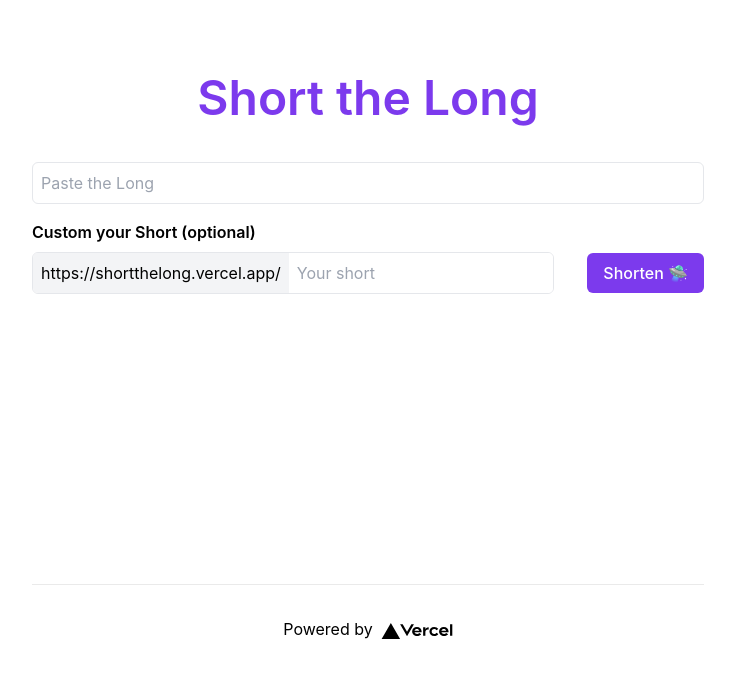
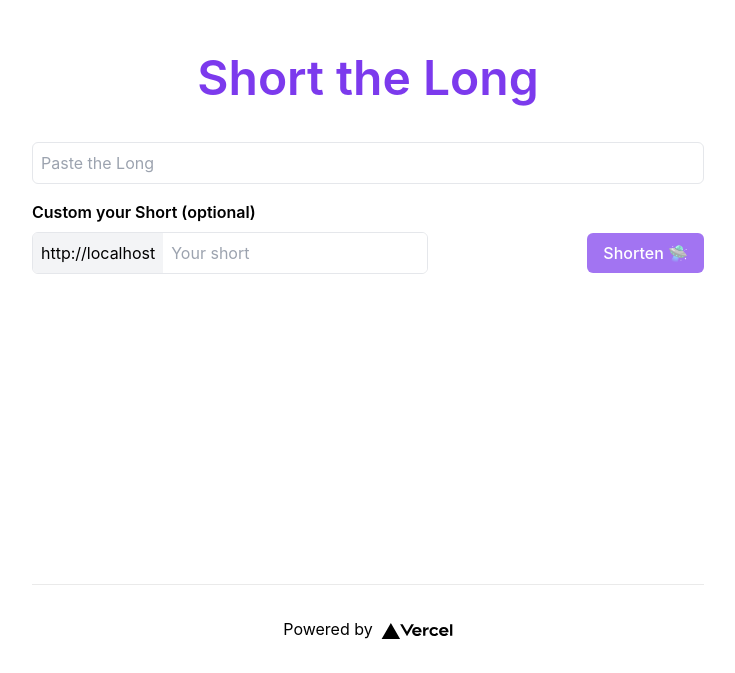
Before and after one commit to huylee99/link-shortener, a Next.js app: page / in a window 1280 px wide. Shown: the part 216-889 px from the top of the page, without its empty margins (272-1007 px from the left). Built offline with nearby package versions, Linux system fonts and the light colour scheme.

Commit message:
add middleware, save history in local storage

```diff
--- /dev/null
+++ b/components/create-short-url.tsx
@@ -0,0 +1,102 @@
+import type { NextPage } from "next";
+import { ChangeEvent, useState } from "react";
+import Head from "next/head";
+import Image from "next/image";
+import ShortLinkMenu from "../components/short-link-menu";
+import usePostShortURL from "../hooks/usePostShortURL";
+
+import styles from "../styles/Home.module.css";
+
+const CreateShortUrl: NextPage = () => {
+  const [formData, setFormData] = useState<{
+    sourceUrl: string;
+    short: string;
+  }>({
+    sourceUrl: "",
+    short: "",
+  });
+
+  const isInputValid = formData.sourceUrl.startsWith("https://") || formData.sourceUrl.startsWith("http://");
+
+  const { data, isPending, isRejected, isResolved, getShortUrl, error } = usePostShortURL({
+    onSuccess: () => {
+      setFormData({ short: "", sourceUrl: "" });
+    },
+  });
+
+  const handleChange = (event: ChangeEvent<HTMLInputElement>) => {
+    setFormData(prevState => ({
+      ...prevState,
+      [event.target.name]: event.target.value,
+    }));
+  };
+
+  return (
+    <div className="max-w-2xl mx-auto">
+      <Head>
+        <title>Short the Long</title>
+        <meta name="description" content="Generated by create next app" />
+        <link rel="icon" href="/favicon.ico" />
+      </Head>
+
+      <main className={styles.main}>
+        <h1 className="text-5xl font-semibold mb-10 text-violet-600">Short the Long</h1>
+
+        <div className="w-full mb-4">
+          <input
+            type="text"
+            id="sourceUrl"
+            name="sourceUrl"
+            className="w-full p-2 border rounded-md disabled:opacity-80"
+            placeholder="Paste the Long"
+            onChange={handleChange}
+            value={formData.sourceUrl}
+            disabled={isPending}
+          />
+        </div>
+        <div className="w-full mb-10">
+          <h3 className="font-semibold mb-2">Custom your Short (optional)</h3>
+          <div className="flex items-center w-full">
+            <div className="flex items-center border border-gray-200 rounded-md overflow-hidden">
+              <span className="p-2 bg-gray-100">{window.location.origin}</span>
+              <input
+                type="text"
+                id="short"
+                name="short"
+                className="w-full p-2 border-none disabled:opacity-80"
+                placeholder="Your short"
+                value={formData.short}
+                onChange={handleChange}
+                disabled={isPending}
+              />
+            </div>
+            <button
+              onClick={() => getShortUrl(formData)}
+              className="py-2 px-4 bg-violet-600 ml-auto rounded-md font-medium text-white hover:bg-violet-700 transition-all disabled:opacity-70"
+              disabled={!isInputValid || isPending}
+            >
+              Shorten 🛸
+            </button>
+          </div>
+        </div>
+        {isRejected ? <span className="block p-2 bg-red-400 text-red-600">{error}</span> : null}
+        {data.length > 0 ? <ShortLinkMenu list={data} /> : null}
+      </main>
+
+      <footer className={styles.footer}>
+        <a
+          href="https://vercel.com?utm_source=create-next-app&utm_medium=default-template&utm_campaign=create-next-app"
+          target="_blank"
+          rel="noopener noreferrer"
+        >
+          Powered by{" "}
+          <span className={styles.logo}>
+            <Image src="/vercel.svg" alt="Vercel Logo" width={72} height={16} />
+          </span>
+        </a>
+      </footer>
+    </div>
+  );
+};
+
+export default CreateShortUrl;
--- /dev/null
+++ b/components/short-link-menu.tsx
@@ -0,0 +1,32 @@
+import type { ShortUrlResponse } from "../hooks/usePostShortURL";
+import useCopyToClipboard from "../hooks/useCopyToClipboard";
+
+type ShortLinkMenuProps = {
+  list: ShortUrlResponse[];
+};
+
+const ShortLinkMenu = ({ list }: ShortLinkMenuProps) => {
+  const copy = useCopyToClipboard();
+  return (
+    <>
+      <div className="w-full">
+        <h2 className="text-2xl font-medium text-violet-600 mb-4">History</h2>
+        <div className="flex flex-col -my-2">
+          {list.map(url => (
+            <div key={url.slug} className="flex items-center justify-between my-2">
+              <span>{`${window.location.origin}/${url.slug}`}</span>
+              <button
+                className="text-sm p-1 rounded-md text-violet-500 font-medium hover:text-violet-600 transition-all"
+                onClick={() => copy(`https://shortthelong.vercel.app/${url.slug}`)}
+              >
+                Copy
+              </button>
+            </div>
+          ))}
+        </div>
+      </div>
+    </>
+  );
+};
+
+export default ShortLinkMenu;
--- /dev/null
+++ b/hooks/useCopyToClipboard.ts
@@ -0,0 +1,13 @@
+import { useState } from "react";
+
+const useCopyToClipboard = () => {
+  const [status, setStatus] = useState("idle");
+
+  const copy = (text: string) => {
+    navigator.clipboard.writeText(text).then(() => setStatus("success"));
+  };
+
+  return copy;
+};
+
+export default useCopyToClipboard;
--- /dev/null
+++ b/hooks/useLocalStorage.ts
@@ -0,0 +1,24 @@
+import { Dispatch, SetStateAction, useEffect, useState } from "react";
+
+type useLocalStorageArgs = {
+  initialValue: [];
+  key: string;
+};
+
+const useLocalStorage = <T>({ initialValue, key }: useLocalStorageArgs): [T[], Dispatch<SetStateAction<T[]>>] => {
+  const [data, setData] = useState<T[]>(() => {
+    if (typeof window !== "undefined" && window.localStorage.getItem(key)) {
+      return JSON.parse(window.localStorage.getItem(key)!) as T[];
+    }
+
+    return initialValue;
+  });
+
+  useEffect(() => {
+    localStorage.setItem(key, JSON.stringify(data));
+  }, [data, key]);
+
+  return [data, setData];
+};
+
+export default useLocalStorage;
--- a/hooks/usePostShortURL.ts
+++ b/hooks/usePostShortURL.ts
@@ -1,18 +1,23 @@
 import { useState } from "react";
-import { prisma } from "../db/client";
+import useLocalStorage from "./useLocalStorage";
 
-type ShortUrlResponse = {
+export type ShortUrlResponse = {
   slug?: string;
   url?: string;
   id?: number;
   createdAt?: string;
 };
 
+type usePostShortURLArgs = {
+  onSuccess?: () => void;
+};
+
 type Status = "idle" | "pending" | "resolved" | "rejected";
 
-const usePostShortURL = () => {
+const usePostShortURL = ({ onSuccess }: usePostShortURLArgs) => {
   const [status, setStatus] = useState<Status>("idle");
-  const [data, setData] = useState<ShortUrlResponse>();
+  const [error, setError] = useState<string>("");
+  const [data, setData] = useLocalStorage<ShortUrlResponse>({ initialValue: [], key: "short-urls" });
 
   const isPending = status === "pending";
   const isResolved = status === "resolved";
@@ -20,21 +25,32 @@ const usePostShortURL = () => {
 
   const getShortUrl = async (data: { sourceUrl: string; short: string }) => {
     try {
+      setError("");
       setStatus("pending");
+
       const result = (await (
         await fetch(`api/generate-short-url`, {
           method: "POST",
           body: JSON.stringify({ ...data }),
         })
       ).json()) as ShortUrlResponse;
-      setData(result);
+
+      setData(prevState => [result, ...prevState]);
       setStatus("resolved");
+
+      if (typeof onSuccess !== "undefined") {
+        onSuccess();
+      }
     } catch (error) {
+      if (error instanceof Error) {
+        setError(error.message);
+      }
+
       setStatus("rejected");
     }
   };
 
-  return { isPending, isResolved, isRejected, getShortUrl, data };
+  return { isPending, isResolved, isRejected, getShortUrl, data, error };
 };
 
 export default usePostShortURL;
--- /dev/null
+++ b/pages/_middleware.ts
@@ -0,0 +1,23 @@
+import { NextFetchEvent, NextRequest, NextResponse } from "next/server";
+
+const middleware = async (req: NextRequest, ev: NextFetchEvent) => {
+  console.log("🚀 ~ file: _middleware.ts ~ line 5 ~ middleware ~ req.nextUrl.pathname", req.nextUrl.pathname);
+
+  if (req.nextUrl.pathname === "/" || req.nextUrl.pathname.startsWith("/api/")) {
+    return;
+  }
+
+  const slug = req.nextUrl.pathname.split("/").pop();
+
+  const data = await fetch(`${req.nextUrl.origin}/api/${slug}`);
+
+  if (data.status === 404) {
+    return NextResponse.redirect(`${req.nextUrl.origin}`);
+  }
+
+  const dataJSON = await data.json();
+
+  return NextResponse.redirect(dataJSON.url);
+};
+
+export default middleware;
--- a/pages/api/generate-short-url.ts
+++ b/pages/api/generate-short-url.ts
@@ -12,9 +12,7 @@ const handler = async (req: NextApiRequest, res: NextApiResponse) => {
   const { sourceUrl, short } = JSON.parse(req.body) as RequestBody;
 
   if (!sourceUrl) {
-    return res
-      .status(400)
-      .send(JSON.stringify({ message: "Please send a source url" }));
+    return res.status(400).send(JSON.stringify({ message: "Please send a source url" }));
   }
 
   const data = await prisma.shortLink.create({
--- a/pages/index.tsx
+++ b/pages/index.tsx
@@ -1,101 +1,14 @@
 import type { NextPage } from "next";
-import { ChangeEvent, useState } from "react";
-import Head from "next/head";
-import Image from "next/image";
-import styles from "../styles/Home.module.css";
+import { Suspense } from "react";
+import dynamic from "next/dynamic";
 
-import usePostShortURL from "../hooks/usePostShortURL";
+const CreateShortUrl = dynamic(() => import("../components/create-short-url"), { ssr: false });
 
 const Home: NextPage = () => {
-  const [formData, setFormData] = useState<{
-    sourceUrl: string;
-    short: string;
-  }>({
-    sourceUrl: "",
-    short: "",
-  });
-
-  const isInputValid =
-    formData.sourceUrl.startsWith("https://") ||
-    formData.sourceUrl.startsWith("http://");
-
-  const { data, isPending, isRejected, isResolved, getShortUrl } =
-    usePostShortURL();
-
-  const handleChange = (event: ChangeEvent<HTMLInputElement>) => {
-    setFormData(prevState => ({
-      ...prevState,
-      [event.target.name]: event.target.value,
-    }));
-  };
-
-  console.log(`Result: https://shortthelong.vercel.app/${data?.slug}`);
-
   return (
-    <div className="max-w-2xl mx-auto">
-      <Head>
-        <title>Short the Long</title>
-        <meta name="description" content="Generated by create next app" />
-        <link rel="icon" href="/favicon.ico" />
-      </Head>
-
-      <main className={styles.main}>
-        <h1 className="text-5xl font-semibold mb-10 text-violet-600">
-          Short the Long
-        </h1>
-
-        <div className="w-full mb-4">
-          <input
-            type="text"
-            id="sourceUrl"
-            name="sourceUrl"
-            className="w-full p-2 border rounded-md"
-            placeholder="Paste the Long"
-            onChange={handleChange}
-            disabled={isPending}
-          />
-        </div>
-        <div className="w-full">
-          <h3 className="font-semibold mb-2">Custom your Short (optional)</h3>
-          <div className="flex items-center w-full">
-            <div className="flex items-center border border-gray-200 rounded-md overflow-hidden">
-              <span className="p-2 bg-gray-100">
-                https://shortthelong.vercel.app/
-              </span>
-              <input
-                type="text"
-                id="short"
-                name="short"
-                className="w-full p-2 border-none"
-                placeholder="Your short"
-                onChange={handleChange}
-                disabled={isPending}
-              />
-            </div>
-            <button
-              onClick={() => getShortUrl(formData)}
-              className="py-2 px-4 bg-violet-600 ml-auto rounded-md font-medium text-white hover:bg-violet-700 transition-all"
-              disabled={!isInputValid || isPending}
-            >
-              Shorten 🛸
-            </button>
-          </div>
-        </div>
-      </main>
-
-      <footer className={styles.footer}>
-        <a
-          href="https://vercel.com?utm_source=create-next-app&utm_medium=default-template&utm_campaign=create-next-app"
-          target="_blank"
-          rel="noopener noreferrer"
-        >
-          Powered by{" "}
-          <span className={styles.logo}>
-            <Image src="/vercel.svg" alt="Vercel Logo" width={72} height={16} />
-          </span>
-        </a>
-      </footer>
-    </div>
+    <Suspense>
+      <CreateShortUrl />
+    </Suspense>
   );
 };
 
```
